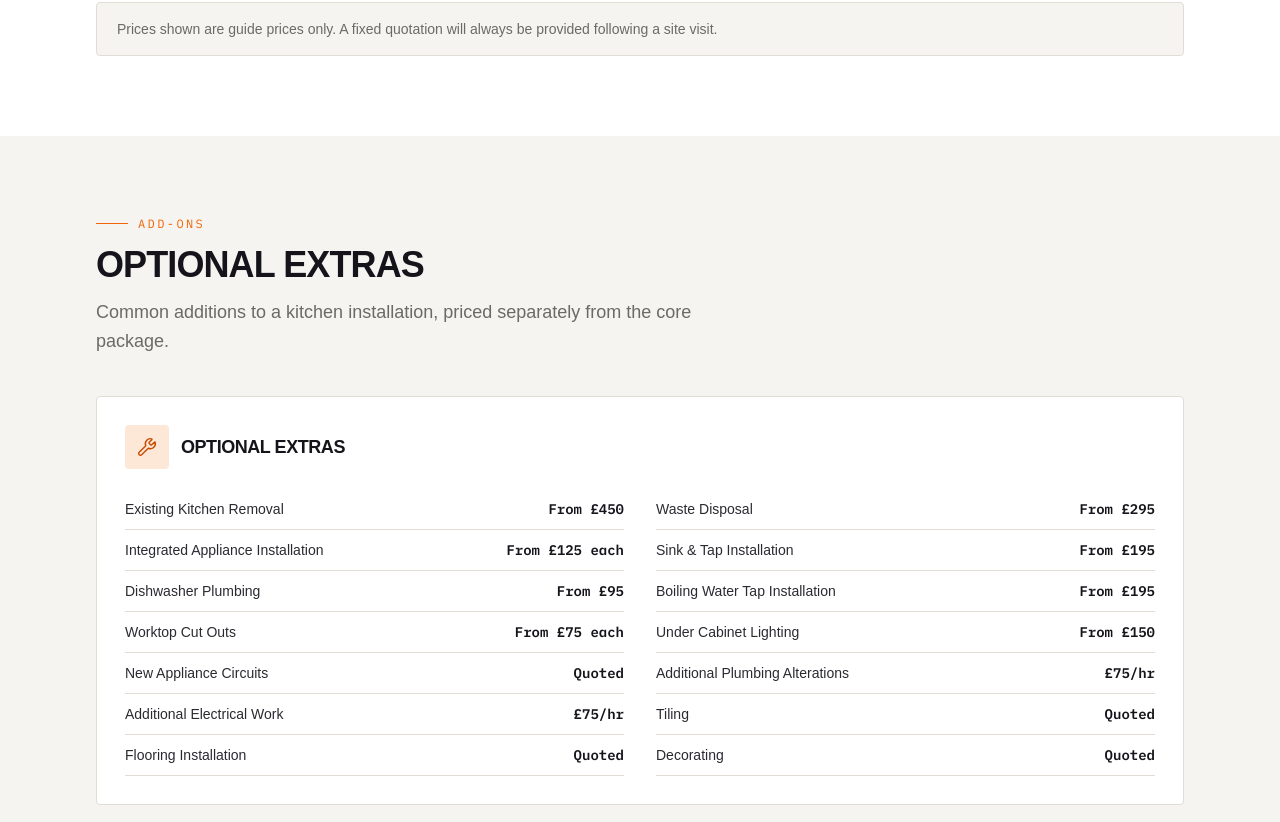
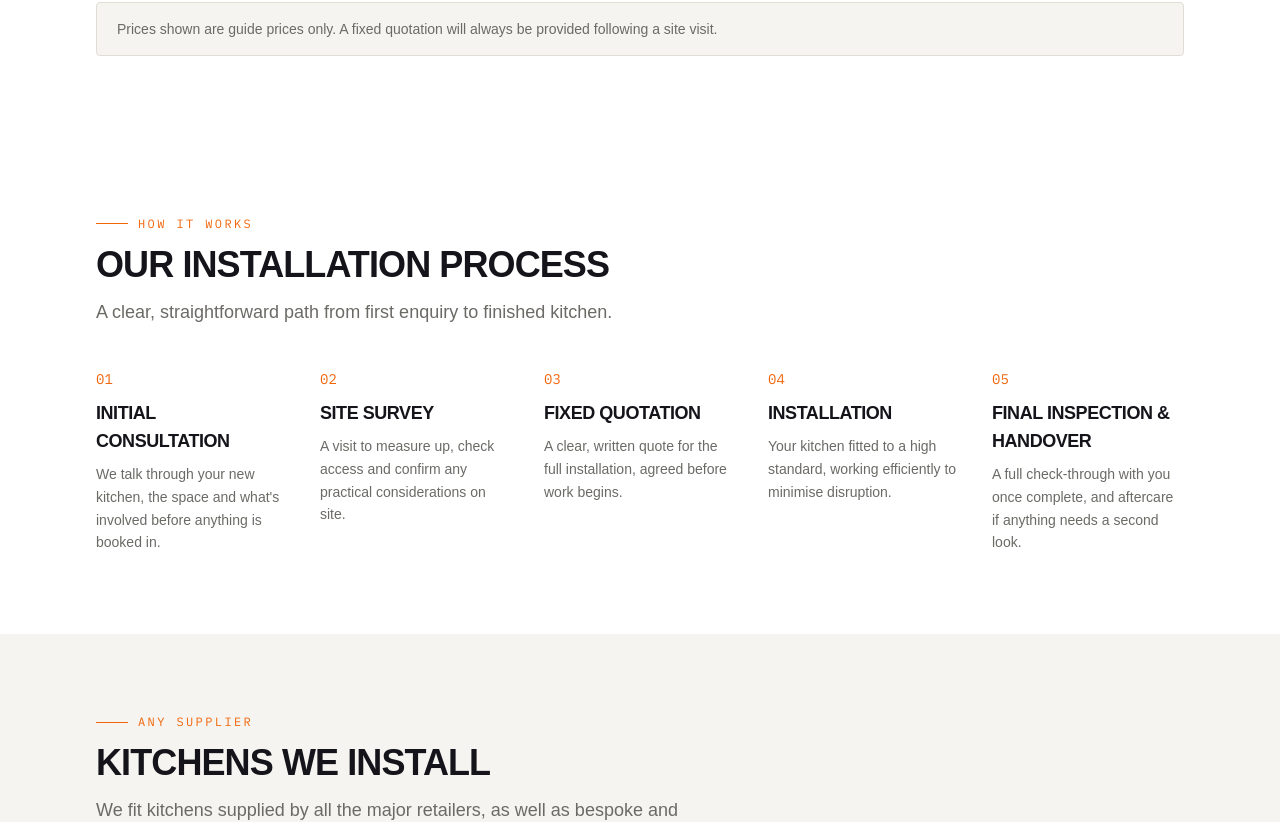
Before and after one commit to jasonkazakos-cpu/zebra-trades-website, a Next.js app: page /kitchen-installation in a window 1280 px wide. Shown: the part 7139-7961 px from the top of the page. Built offline with nearby package versions, Linux system fonts and the light colour scheme; a web font is replaced by a local one.

Commit message:
Remove Optional Extras section from kitchen installation page

```diff
--- a/app/kitchen-installation/page.tsx
+++ b/app/kitchen-installation/page.tsx
@@ -74,26 +74,6 @@ const packages: Package[] = [
   },
 ];
 
-const optionalExtras: PricingCategory = {
-  title: "Optional Extras",
-  icon: "Wrench",
-  items: [
-    { name: "Existing Kitchen Removal", price: "From £450" },
-    { name: "Waste Disposal", price: "From £295" },
-    { name: "Integrated Appliance Installation", price: "From £125 each" },
-    { name: "Sink & Tap Installation", price: "From £195" },
-    { name: "Dishwasher Plumbing", price: "From £95" },
-    { name: "Boiling Water Tap Installation", price: "From £195" },
-    { name: "Worktop Cut Outs", price: "From £75 each" },
-    { name: "Under Cabinet Lighting", price: "From £150" },
-    { name: "New Appliance Circuits", price: "Quoted" },
-    { name: "Additional Plumbing Alterations", price: "£75/hr" },
-    { name: "Additional Electrical Work", price: "£75/hr" },
-    { name: "Tiling", price: "Quoted" },
-    { name: "Flooring Installation", price: "Quoted" },
-    { name: "Decorating", price: "Quoted" },
-  ],
-};
 
 const installSteps: Step[] = [
   {
@@ -304,18 +284,7 @@ export default function KitchenInstallationPage() {
         </Container>
       </section>
 
-      <section className="bg-chalk">
-        <Container className="py-16 sm:py-20">
-          <SectionHeading
-            eyebrow="Add-Ons"
-            title="Optional Extras"
-            subtitle="Common additions to a kitchen installation, priced separately from the core package."
-          />
-          <div className="mt-10">
-            <PricingCategoryCard category={optionalExtras} />
-          </div>
-        </Container>
-      </section>
+
 
       <section className="bg-paper">
         <Container className="py-16 sm:py-20">
```
